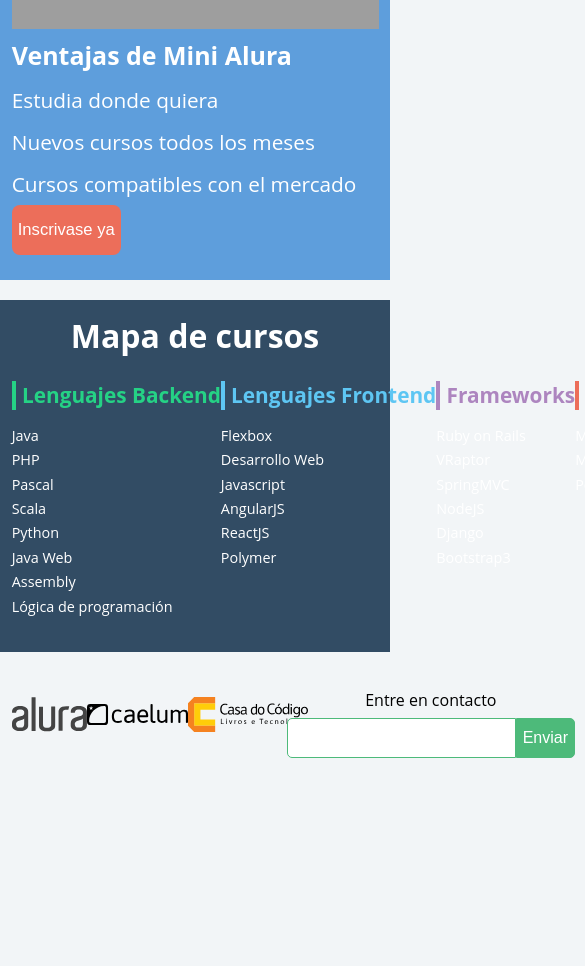
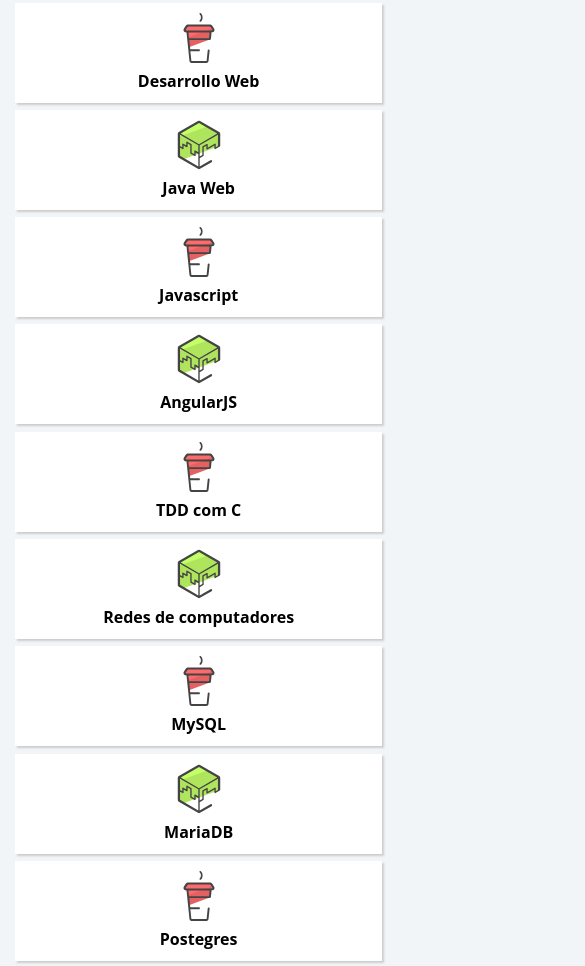
Before and after one commit to noedenisel/MiniAlura, a plain HTML site: page index.html in a window 390 px wide. Shown: the part 1034-2000 px from the top of the page, 585 px wide, since content can reach past the window. Before the commit the page ends 1812 px from the top, so only its background shows below. Drawn offline with Linux system fonts and the light colour scheme; grey boxes are pictures that could not be loaded.

Commit message:
Styles: mobile version finish

```diff
--- a/css/flexbox.css
+++ b/css/flexbox.css
@@ -42,12 +42,58 @@
     display: flex;
     flex-wrap: wrap;
     justify-content: center;
-
-
-
 }
 
 .contenidoPrincipal-cursos-link{
     display: flex;
     width: 23%
 }
+
+/* Responsive */
+@media (max-width: 768px){
+
+
+.headerPrincipal .container{
+    flex-direction: column;
+    align-items: initial;
+    text-align: center;
+}
+
+.headerPrincipal-nav{
+    flex-direction: column;
+}
+
+.contenidoPrincipal-cursos{
+    flex-direction: column;
+}
+
+.contenidoPrincipal-cursos-link{
+    width: 100%;
+}
+
+.rodapePrincipal-navMap-list{
+    height: auto;
+    flex-wrap: nowrap;
+}
+
+.rodapePrincipal-patrocinadores .container{
+    flex-direction: column;
+}
+
+.rodapePrincipal-contatoForm{
+    width: 100%;
+}
+
+.rodapePrincipal-contatoForm-fieldset{
+    justify-content: center;
+}
+
+.rodapePrincipal-patrocinadores-list{
+    align-items: center;
+    width: 100%;
+    margin: 0%;
+}
+
+
+
+}
```
